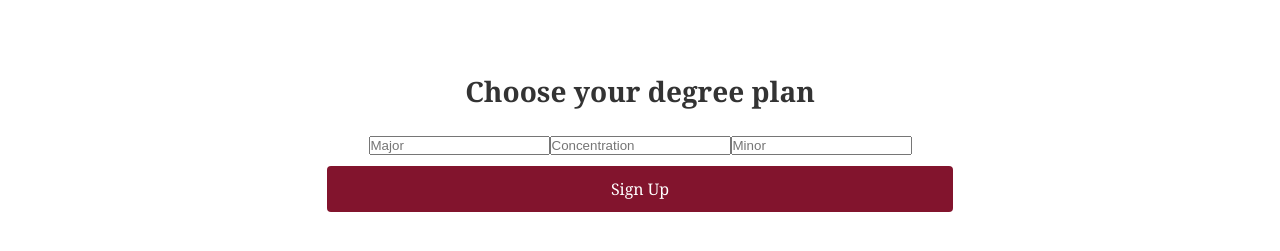
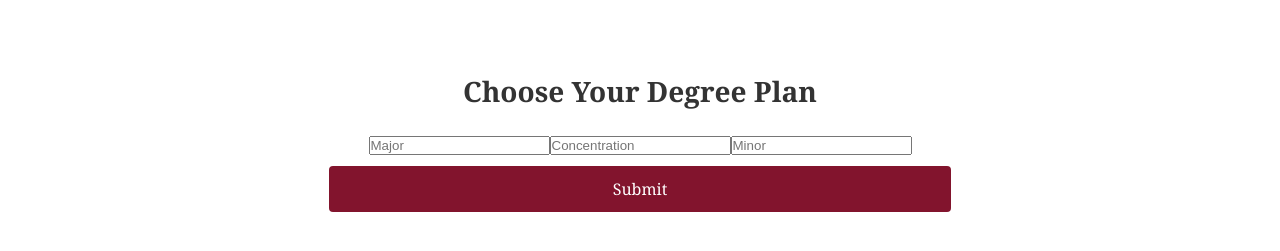
Before and after one commit to izzietaylor123/MapYourDegree, a React (Vite) app in the folder map-your-degree/: page /home in a window 1280 px wide. Shown: the part 309-560 px from the top of the page. Built offline with nearby package versions, Linux system fonts and the light colour scheme.

Commit message:
Update Home.jsx

```diff
--- a/map-your-degree/src/Pages/Home/Home.jsx
+++ b/map-your-degree/src/Pages/Home/Home.jsx
@@ -2,12 +2,12 @@
 function Home() {
     return (
       <div className="degree-container">
-        <h2>Choose your degree plan</h2>
+        <h2>Choose Your Degree Plan</h2>
         <form>
           <input type="major" placeholder="Major" />
           <input type="concentration" placeholder="Concentration" />
           <input type="minor" placeholder="Minor" />
-          <button type="submit">Sign Up</button>
+          <button type="submit">Submit</button>
         </form>
       </div>
     );
```
